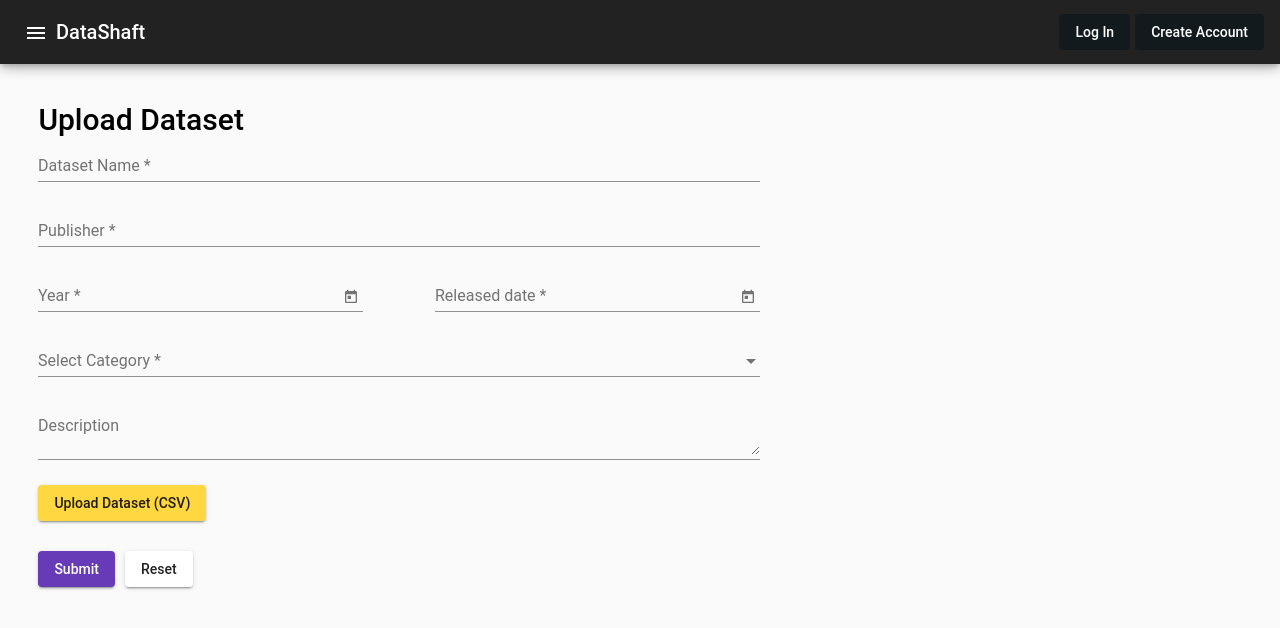
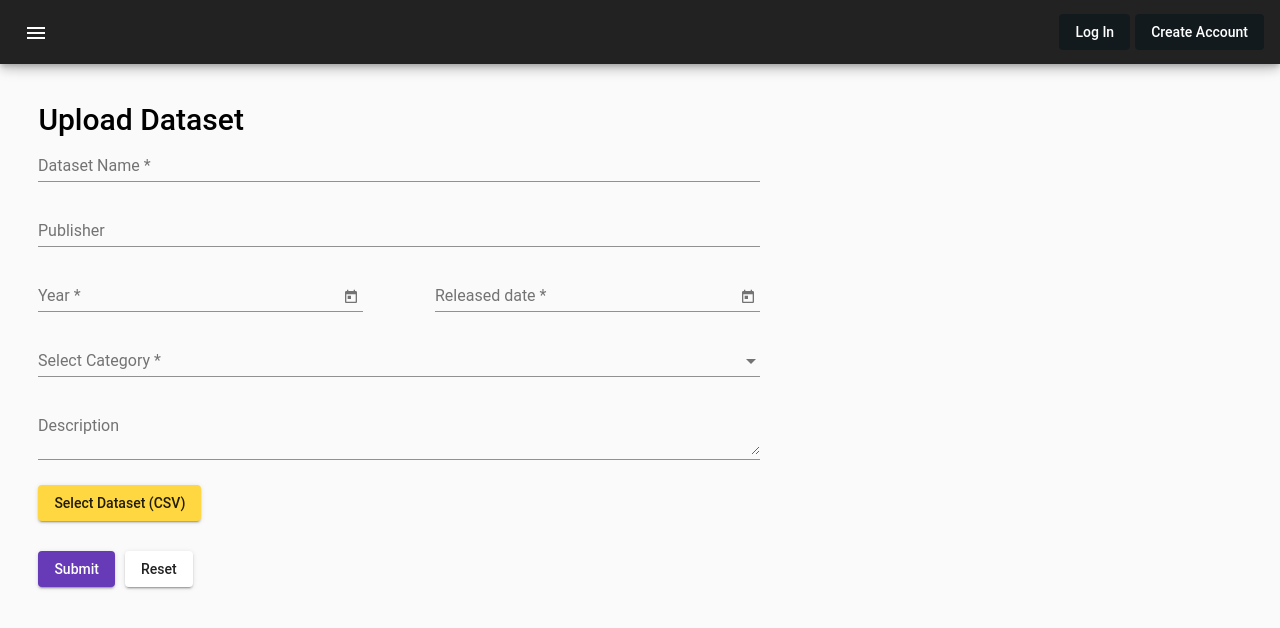
Before and after one commit to SavidyaXCVIII/Data-Visualization-and-Prediction-Portal, an Angular app in the folder frontend-sdgp/: page /upload-dataset in a window 1280 px wide. Shown: the top 628 px of the page. Built offline with nearby package versions, Linux system fonts and the light colour scheme.

Commit message:
Added the logo Edited Side navigation colors

```diff
--- a/frontend-sdgp/src/app/app-routing.module.ts
+++ b/frontend-sdgp/src/app/app-routing.module.ts
@@ -28,7 +28,7 @@
   },
   {
     path: 'view-graph',
-    loadChildren: './modules/viewGraph/viewGraph.module#ViewGraphModule'
+    loadChildren: '/modules/viewGraph/viewGraph.module#ViewGraphModule'
   },
   {
     path: '',
--- a/frontend-sdgp/src/app/app.component.css
+++ b/frontend-sdgp/src/app/app.component.css
@@ -8,13 +8,12 @@
 }
 
 .side-container {
-  margin: 3%;
-  background: rgba(255, 255, 255, 0.3);
+  background: #9249ff;
 
 }
 
 h2 {
-  background: rgba(255, 255, 255, 0.85);
+  background: transparent;
 }
 
 .expansion {
@@ -29,7 +28,7 @@
 
 .container .mat-drawer {
   min-width: 210px;
-  background-color: #222222;
+  background-color: #9249ff;
 }
 
 
@@ -68,3 +67,18 @@
   color: white;
 ;
 }
+
+.logo {
+  padding-left: 5px;
+  padding-right: 25px;
+  height: 30px;
+}
+
+.site-name {
+  margin-left: 30px;
+}
+
+.nav-header {
+  color: white;
+  font-size: large;
+}
--- a/frontend-sdgp/src/app/app.component.html
+++ b/frontend-sdgp/src/app/app.component.html
@@ -6,7 +6,8 @@
 
       <mat-nav-list>
 
-        <h2 matSubheader> DataShaft <mat-icon class="site-logo">assessment</mat-icon> </h2>
+        <h2 matSubheader class="nav-header"> <img class="logo" src="../assets/images/logo.png" alt="Logo"> DataShaft  </h2>
+
 
         <mat-divider class="divider"></mat-divider>
 
@@ -47,7 +48,7 @@
       <button mat-icon-button (click)="drawer.toggle()">
         <mat-icon>menu</mat-icon>
       </button>
-      <span>DataShaft</span>
+      <span class="site-name"></span>
       <span class="spacer"></span>
       <button class="toolbar-button" mat-button (click)="openLogInDialog()">Log In</button>
       <button class="toolbar-button" mat-button (click)="openCreateAccountDialog()">Create Account</button>
--- a/frontend-sdgp/src/app/modules/upload-dataset/upload/upload.component.html
+++ b/frontend-sdgp/src/app/modules/upload-dataset/upload/upload.component.html
@@ -10,7 +10,7 @@
 
     <mat-form-field>
       <mat-label>Publisher</mat-label>
-      <input matInput type="text" required>
+      <input matInput type="text">
     </mat-form-field>
 
     <br>
@@ -50,7 +50,7 @@
     <br>
 
     <input #csvInput hidden="true" type="file" onclick="this.value=null" (change)="csvInputChange($event)" accept=".csv"/>
-    <button mat-raised-button class="upload" color="accent" (click)="csvInput.click()">Upload Dataset (CSV)</button>
+    <button mat-raised-button class="upload" color="accent" (click)="csvInput.click()">Select Dataset (CSV)</button>
     {{csvInput.value}}
 
     <br>
```
Also changed, not shown: frontend-sdgp/src/app/app.component.ts (+4 -4 lines), frontend-sdgp/src/assets/images/logo.png (added).
